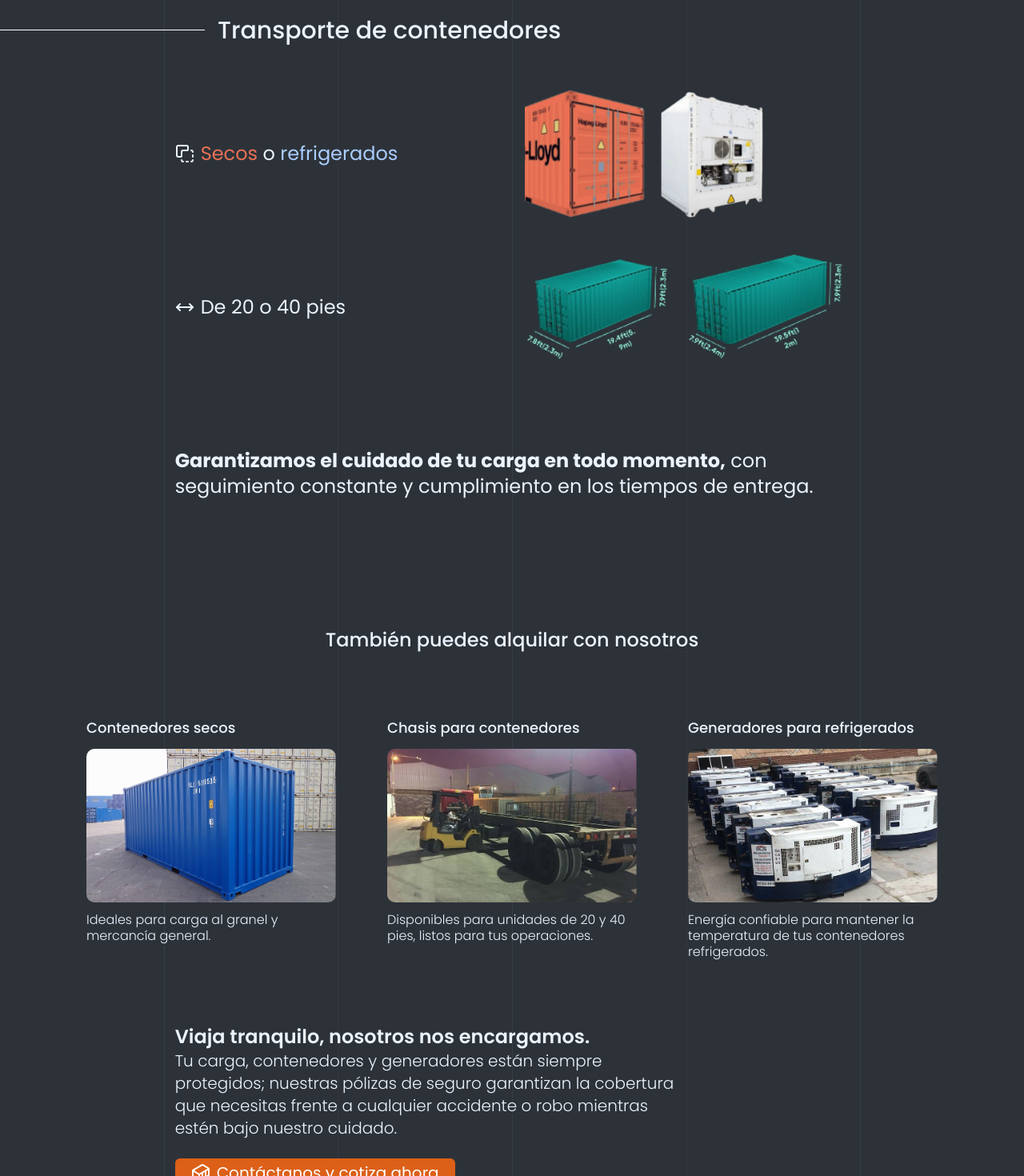
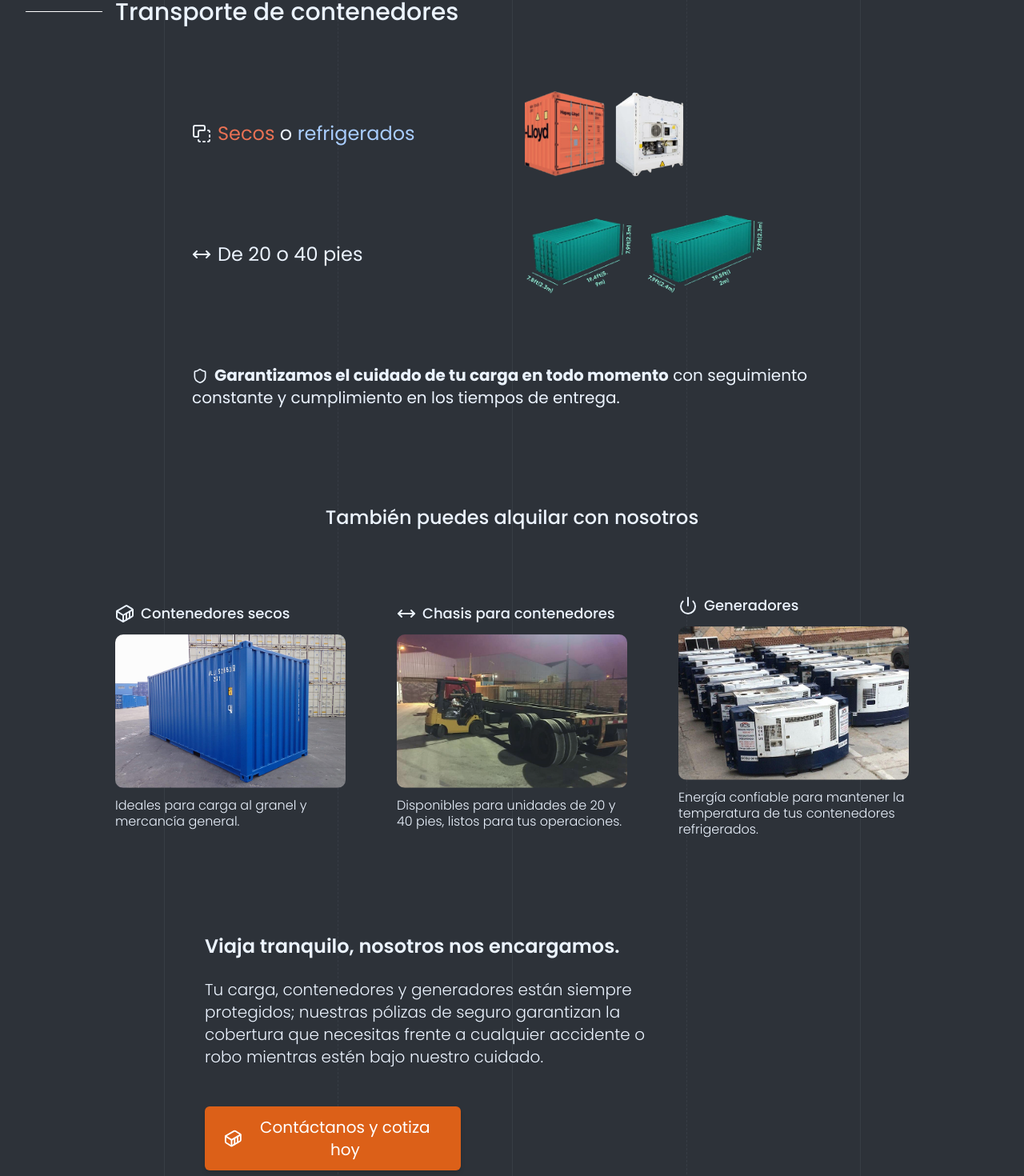
Before and after one commit to rierale0/csl, a Next.js app: page / in a window 1280 px wide. Shown: the part 1221-2691 px from the top of the page at 80% size. Built offline with nearby package versions, Linux system fonts and the light colour scheme.

Commit message:
mobile responsiveness

```diff
--- a/src/app/globals.css
+++ b/src/app/globals.css
@@ -1,4 +1,4 @@
-@import url('https://fonts.googleapis.com/css2?family=Poppins:wght@100;200;300;400;500;600;700;800&display=swap');
+@import url('https://fonts.googleapis.com/css2?family=Poppins:wght@300;400;500;600;700&display=swap');
 @import "tailwindcss";
 @tailwind base;
 @tailwind components;
--- a/src/components/Companies.tsx
+++ b/src/components/Companies.tsx
@@ -14,7 +14,7 @@ export default function TrustedCompanies() {
   return (
     <section className="py-52 text-center">
       {/* Título */}
-      <h2 className="text-[1.2vw] font-light mb-8">
+      <h2 className="text-xl font-light mb-8">
         Compañías que han confiado su carga a CSL
       </h2>
 
--- a/src/components/Services.tsx
+++ b/src/components/Services.tsx
@@ -1,98 +1,93 @@
-import { Container, MoveHorizontal, SquaresSubtract } from "lucide-react";
+import {
+  Container,
+  MoveHorizontal,
+  PowerIcon,
+  Shield,
+  SquaresSubtract,
+} from "lucide-react";
 import Image from "next/image";
 import React from "react";
 
 export default function Services() {
   return (
-    <section className="text-csl-dark mb-20">
-      <div className="grid grid-cols-6 grid-rows-[60px,1fr, 1fr,auto] gap-x-8">
-        {/* — Fila 1: Línea + título */}
-        <div className="col-start-1 col-end-5 row-start-1 flex gap-4 mb-10">
-          <div className="w-[20vw] h-px bg-white self-center" />
-          <h2 className="text-3xl font-medium">Transporte de contenedores</h2>
+    <section className="text-csl-dark mb-20 px-4 sm:px-8">
+      <div className="grid grid-cols-1 sm:grid-cols-6 gap-x-8 gap-y-10">
+        <div className="sm:col-start-1 sm:col-end-5 flex gap-4 mb-10 items-center justify-center sm:justify-start">
+          <div className="w-24 h-px bg-white self-center hidden sm:block" />
+          <h2 className="text-2xl sm:text-3xl font-medium flex items-center gap-2 text-center sm:text-left">
+            Transporte de contenedores
+          </h2>
         </div>
 
-        {/* — Fila 2: contenido compuesto */}
-        <div className="col-start-2 col-end-7 row-start-2  text-2xl space-y-4">
-          {/* Subfila A: icono + texto y mini-imágenes */}
-          <div className="items-center">
-            <div className="col-span-2 flex items-center gap-2 py-20 self-center">
-              <SquaresSubtract />
-              <p>
-                <span className="text-[#E97154]">Secos</span> o{" "}
-                <span className="text-[#A9CDFF]">refrigerados</span>
-              </p>
-            </div>
+        {/* Secos o refrigerados + imagen en la misma fila desktop */}
+        <div className="sm:col-start-2 sm:col-end-4 flex items-center gap-2 text-xl sm:text-2xl max-w-xl justify-center sm:justify-start leading-normal">
+          <SquaresSubtract className="flex-shrink-0" />
+          <p className="m-0">
+            <span className="text-[#E97154]">Secos</span> o{" "}
+            <span className="text-[#A9CDFF]">refrigerados</span>
+          </p>
+        </div>
+        <div className="sm:col-start-4 sm:col-end-6 relative group flex justify-center sm:justify-start">
+          <div className="absolute bottom-full left-1/2 mb-2 max-w-xs px-3 py-2 border border-[#E97154] text-white text-sm rounded opacity-0 group-hover:opacity-100 transition-opacity duration-200 -translate-x-1/2 whitespace-normal">
+            Carga estándar y paletizada protegida contra intemperie
           </div>
-        </div>
-        <div className="col-start-4 col-end-6 row-start-2 self-center">
-          <div className="relative group">
-            {/* Tooltip */}
-
-            <div className="absolute bottom-full left-1/2 mb-2 w-max max-w-xs px-3 py-2 border border-[#E97154] text-white text-xs rounded opacity-0 group-hover:opacity-100 transition-opacity duration-200">
-              Carga estándar y paletizada protegida contra intemperie
-            </div>
-
-            {/* Imagen */}
-            <Image
-              className="block"
-              src="/images/container-types.png"
-              alt="container"
-              width={300}
-              height={300}
-            />
-          </div>
+          <Image
+            className="block"
+            src="/images/container-types.png"
+            alt="container"
+            width={200}
+            height={200}
+            sizes="(min-width: 640px) 300px, 200px"
+          />
         </div>
 
-        {/* — Fila 3 */}
-        <div className="col-start-2 col-end-7 row-start-3  text-2xl space-y-4">
-          {/* Subfila A: icono + texto y mini-imágenes */}
-          <div className="items-center">
-            <div className="col-span-2 flex items-center gap-2 py-20">
-              <MoveHorizontal />
-              <span>De 20 o 40 pies</span>
-            </div>
-          </div>
+        {/* 20 o 40 pies + imagen en la misma fila desktop */}
+        <div className="sm:col-start-2 sm:col-end-4 flex items-center gap-2 text-xl sm:text-2xl max-w-xl justify-center sm:justify-start leading-normal">
+          <MoveHorizontal className="flex-shrink-0" />
+          <span>De 20 o 40 pies</span>
         </div>
-        <div className="col-start-4 col-end-6 row-start-3 self-center">
+        <div className="sm:col-start-4 sm:col-end-6 flex justify-center sm:justify-start">
           <Image
             src="/images/container-sizes.png"
             alt="container"
-            width={400}
-            height={400}
+            width={300}
+            height={300}
+            sizes="(min-width: 640px) 400px, 300px"
           />
         </div>
 
-        <div className="col-start-2 col-end-6 row-start-4  text-2xl space-y-4">
-          {/* Subfila A: icono + texto y mini-imágenes */}
-          <div className="items-center">
-            <div className="col-span-2 flex py-20">
-              <p>
-                <b>Garantizamos el cuidado de tu carga en todo momento,</b> con
-                seguimiento constante y cumplimiento en los tiempos de entrega.
-              </p>
-            </div>
-          </div>
+        <div className="sm:col-start-2 sm:col-end-6 text-base sm:text-xl space-y-4 text-center sm:text-left">
+          <p className="py-10">
+            <Shield size={20} className="inline-block mr-2" />
+            <strong>
+              Garantizamos el cuidado de tu carga en todo momento
+            </strong>{" "}
+            con seguimiento constante y cumplimiento en los tiempos de entrega.
+          </p>
         </div>
       </div>
-      <div className="text-csl-dark flex flex-col items-center">
-        <h3 className="font-medium text-2xl text-center mt-20">
+
+      <div className="text-csl-dark flex flex-col items-center px-4 sm:px-8">
+        <h3 className="font-medium text-xl sm:text-2xl text-center mt-20">
           También puedes alquilar con nosotros
         </h3>
-        <ServicesList />
-        <div className="grid grid-cols-6 grid-rows-[60px,1fr, 1fr,auto] gap-x-8">
-          <span className="col-start-2 col-end-6 text-start font-semibold text-2xl">
+        <div className="lg:items-center">
+          <ServicesList />
+        </div>
+        <div className="grid grid-cols-1 sm:grid-cols-6 grid-rows-[auto,auto,auto] mt-10 gap-y-6">
+          <span className="sm:col-start-2 sm:col-end-6 text-center sm:text-left font-semibold text-xl sm:text-2xl">
             Viaja tranquilo, nosotros nos encargamos.
           </span>
-          <p className="col-start-2 col-end-5 row-start-2 font-light text-xl">
+          <p className="sm:col-start-2 sm:col-end-5 font-light text-base sm:text-xl text-center sm:text-left">
             Tu carga, contenedores y generadores están siempre protegidos;
             nuestras pólizas de seguro garantizan la cobertura que necesitas
             frente a cualquier accidente o robo mientras estén bajo nuestro
             cuidado.
           </p>
-          <div className="col-start-2 col-end-6 row-start-3 items-center content-center">
-            <button className="flex items-center gap-2 mt-6 bg-[#DC6018] text-2xl md:text-xl text-white font-regular rounded-sm px-5 py-1 hover:bg-[#b94c12] transition cursor-pointer">
-              <Container /> Contáctanos y cotiza ahora
+          <div className="sm:col-start-2 sm:col-end-6 sm:flex sm:justify-start">
+            <button className="flex items-center justify-center gap-2 mt-6 bg-[#DC6018] text-white text-lg sm:text-xl font-normal rounded-sm px-6 py-3 w-full max-w-xs shadow-md hover:bg-[#b94c12] transition cursor-pointer">
+              <Container />
+              Contáctanos y cotiza hoy
             </button>
           </div>
         </div>
@@ -103,39 +98,48 @@ export default function Services() {
 
 function ServicesList() {
   return (
-    <div className="">
-      <ul className="flex items-start gap-16 py-20">
+    <div className="w-full overflow-x-auto">
+      <ul className="flex flex-col sm:flex-row items-start sm:items-center gap-10 sm:gap-16 py-10 sm:py-20">
         {[
           {
             title: "Contenedores secos",
+            icon: Container,
             src: "/images/blue-container.png",
             alt: "container",
             desc: "Ideales para carga al granel y mercancía general.",
           },
           {
             title: "Chasis para contenedores",
+            icon: MoveHorizontal,
             src: "/images/chassis.png",
             alt: "chassis",
             desc: "Disponibles para unidades de 20 y 40 pies, listos para tus operaciones.",
           },
           {
-            title: "Generadores para refrigerados",
+            title: "Generadores",
+            icon: PowerIcon,
             src: "/images/generator.png",
             alt: "generator",
             desc: "Energía confiable para mantener la temperatura de tus contenedores refrigerados.",
           },
-        ].map(({ title, src, alt, desc }) => (
-          <li key={title} className="flex flex-col gap-3 w-78">
-            <p className="text-lg font-medium whitespace-nowrap overflow-hidden truncate">
-              {title}
+        ].map(({ icon, title, src, alt, desc }) => (
+          <li
+            key={title}
+            className="flex flex-col gap-3 w-full sm:w-72 flex-shrink-0"
+          >
+            <p className="text-lg font-medium truncate flex items-center gap-2">
+              {icon && React.createElement(icon)} {title}
             </p>
-            <div className="relative w-78 h-48 rounded-lg overflow-hidden">
-              <Image src={src} alt={alt} fill className="object-cover" />
+            <div className="relative w-full sm:w-72 h-48 rounded-lg overflow-hidden">
+              <Image
+                src={src}
+                alt={alt}
+                fill
+                className="object-cover"
+                sizes="(min-width: 640px) 288px, 100vw"
+              />
             </div>
-
-            <span className="font-light text-md leading-tight w-78">
-              {desc}
-            </span>
+            <span className="font-light text-base leading-tight">{desc}</span>
           </li>
         ))}
       </ul>
```
Also changed, not shown: src/components/About.tsx (+15 -11 lines), src/components/CTA.tsx (+9 -9 lines), src/components/Footer.tsx (+20 -20 lines), src/components/Header.tsx (+73 -25 lines), src/components/Objectives.tsx (+32 -36 lines).
